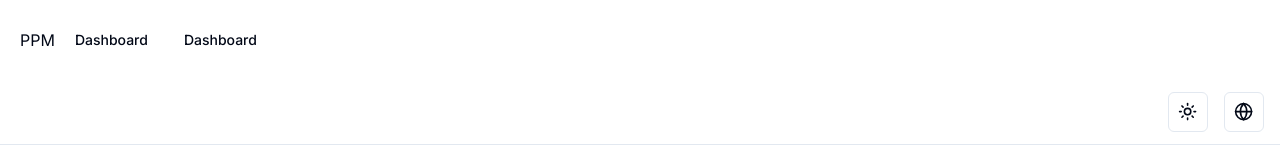
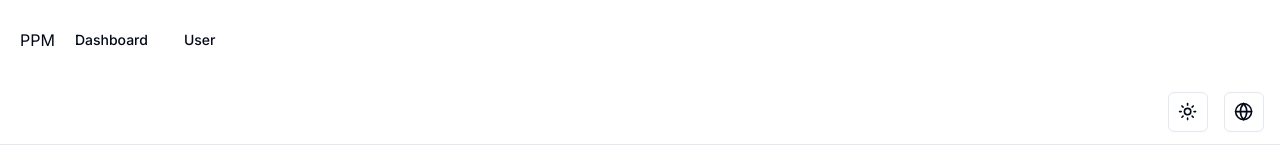
Before and after one commit to FRanggaY/personal-portfolio-management, a Next.js app: page /en/dashboard in a window 1280 px wide. Shown: the top 160 px of the page. Built offline with nearby package versions, Linux system fonts and the light colour scheme.

Commit message:
fix : navbar

```diff
--- a/src/components/navigation-bar.tsx
+++ b/src/components/navigation-bar.tsx
@@ -38,9 +38,9 @@ export function NavigationBar() {
                 {
                     components.map((row) => {
                         return <NavigationMenuItem key={row.id}>
-                            <Link href={`/${params.locale}/dashboard`} legacyBehavior passHref>
+                            <Link href={`/${params.locale}/${row.url}`} legacyBehavior passHref>
                                 <NavigationMenuLink className={navigationMenuTriggerStyle()}>
-                                    Dashboard
+                                    {row.title}
                                 </NavigationMenuLink>
                             </Link>
                         </NavigationMenuItem>
```
